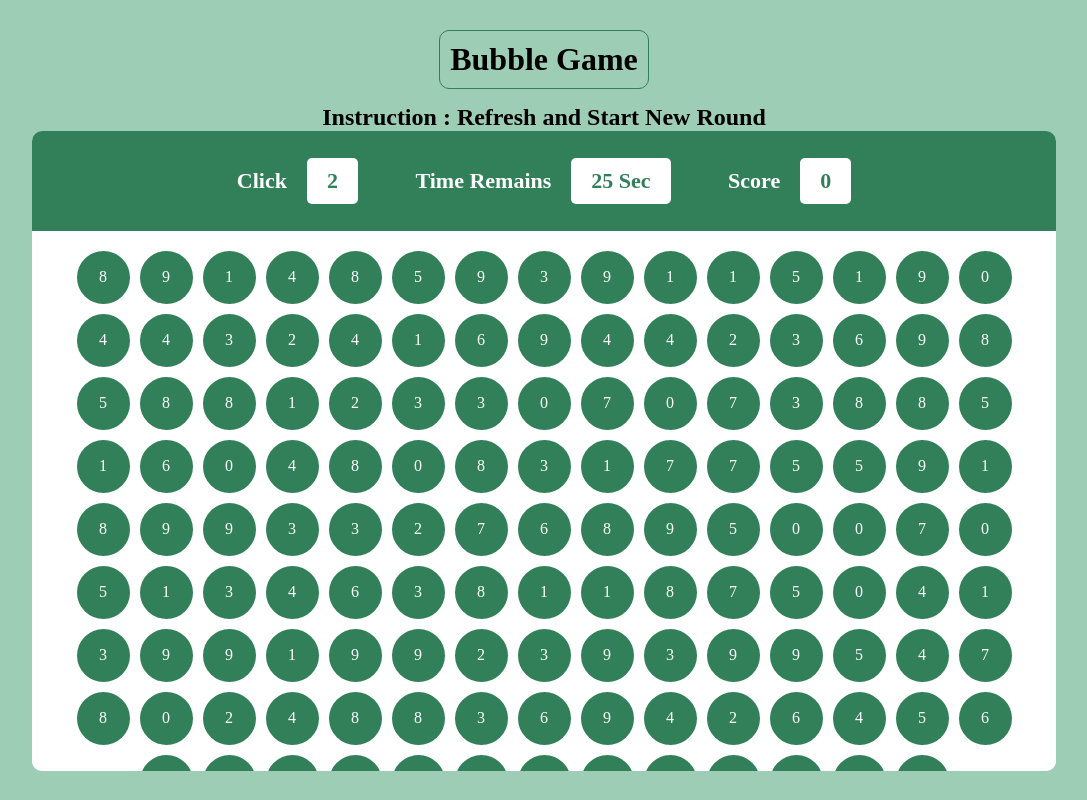
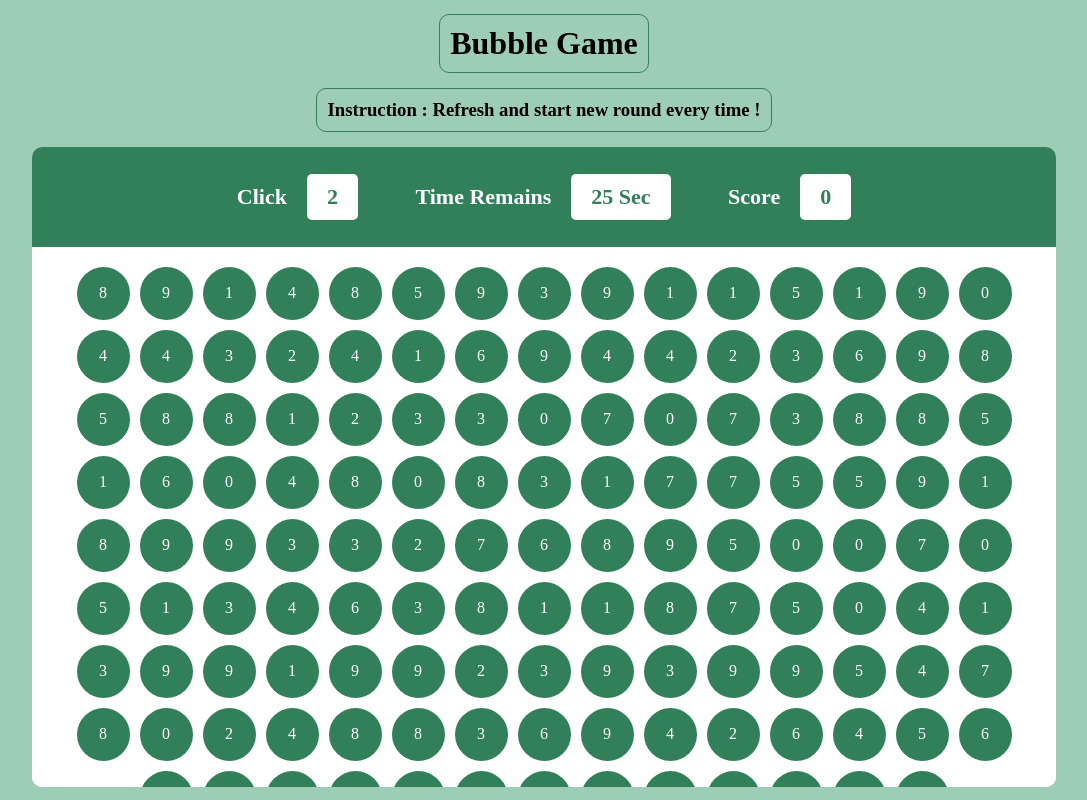
Before and after one commit to Harsh-Keshari/Bubble-Game, a plain HTML site: page index.html in a window 1280 px wide. Shown: the whole page, without its empty margins (96-1183 px from the left). Drawn offline with Linux system fonts and the light colour scheme.

Commit message:
Update index.html

```diff
--- a/index.html
+++ b/index.html
@@ -11,7 +11,7 @@
 
     <div id="main">
         <h1 id="Title">Bubble Game</h1>
-        <h2>Instruction : Refresh and Start New Round </h2>
+        <h3 id="Title">Instruction : Refresh and start new round every time !</h3>
         <div id="panel">
             <div id="ptop">
                 <div class="elem">
```
